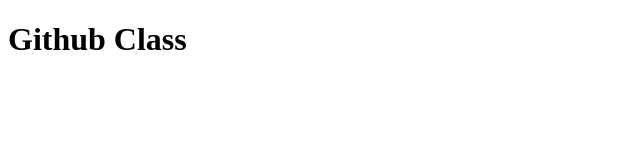
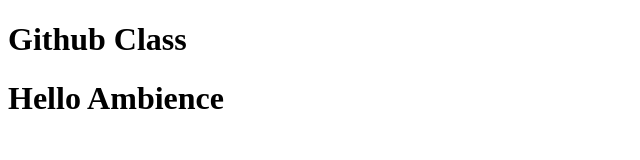
Before and after one commit to radheshyamfromambience/Git-MERN, a plain HTML site: page index.html in a window 1280 px wide. Shown: the whole page, without its empty margins (0-640 px from the left). Drawn offline with Linux system fonts and the light colour scheme.

Commit message:
2nd commit

```diff
--- a/index.html
+++ b/index.html
@@ -7,5 +7,6 @@
 </head>
 <body>
     <h1>Github Class</h1>
+    <h1>Hello Ambience</h1>
 </body>
 </html>
```
